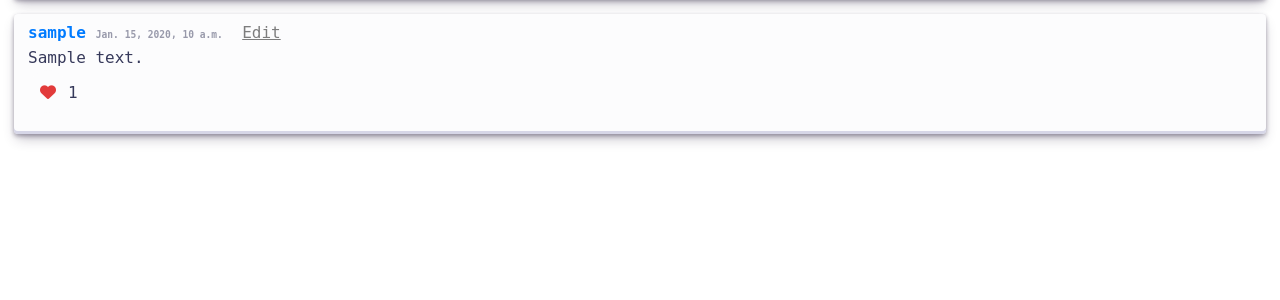
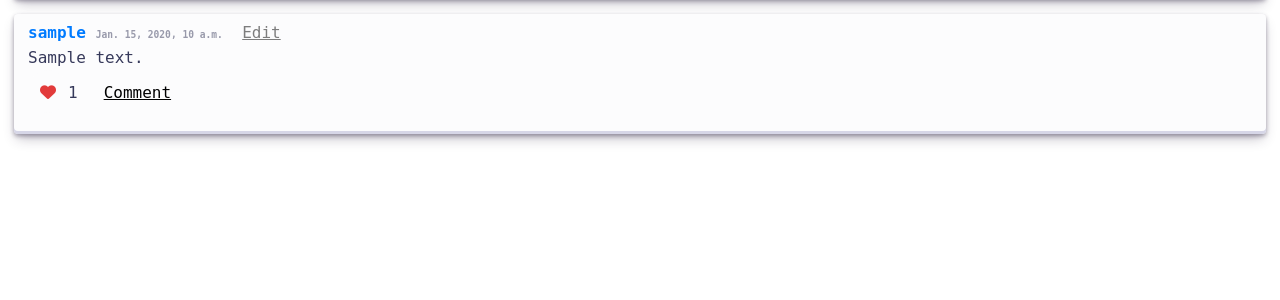
Before and after one commit to FeynmanVirus/Social-Network, a Django app: page / in a window 1280 px wide. Shown: the part 334-634 px from the top of the page. Run offline with Django 3.2, Linux system fonts and the light colour scheme; a user stored in the database is signed in; tables that the repository leaves empty hold one stand-in row (values such as "Sample post"); some libraries are stand-ins or nearby versions.

Commit message:
anonymous user can see posts but not like

```diff
--- a/network/models.py
+++ b/network/models.py
@@ -42,3 +42,12 @@ class UserLikes(models.Model):
 
     def __str__(self):
         return f"{self.like_user} likes {self.like_post}"
+
+class Comments(models.Model):
+    user = models.ForeignKey(settings.AUTH_USER_MODEL, on_delete=models.CASCADE, related_name="comment_user")
+    post = models.ForeignKey("Posts", on_delete=models.CASCADE, related_name="comments")
+    comment_text = models.CharField(max_length=1000, default='')
+    time_of_comment = models.DateTimeField(auto_now_add=True)
+
+    def __str__(self):
+        return f"{self.user} commented {self.comment_text} on {self.post} at {self.time_of_comment}"
--- a/network/static/network/index.js
+++ b/network/static/network/index.js
@@ -1,13 +1,15 @@
 document.addEventListener('DOMContentLoaded', function() {
-    // document.querySelector('#id_text').addEventListener('keyup', textAreaAdjust);
+    // newpost form
     try {
     document.querySelector('#newpost-form').addEventListener('submit', newPost);
     } catch (TypeError) {
     }
+    // empty the new_post textarea
     try {
     document.querySelector('#id_text').value = '';
     } catch (error) {
     }
+    //add listener to all edit buttons
     try {
         const editPostBtn = document.querySelectorAll('.edit-post')
         for (let i = 0; i < editPostBtn.length; i++) {
@@ -15,6 +17,8 @@ document.addEventListener('DOMContentLoaded', function() {
         }
     } catch (TypeError) {
     }
+    //add listener to all comment buttons
+
 })
 
 function editPost(event) {
--- a/network/static/network/styles.css
+++ b/network/static/network/styles.css
@@ -198,3 +198,19 @@ body {
 .edit-btn {
   height: 33px;
 }
+
+.add-comment {
+  background: none;
+  outline: none;
+  border: none;
+  margin-left: 20px;
+  text-decoration: underline;
+}
+
+.add-comment:focus {
+  outline: none;
+}
+
+.fa-regular {
+  margin-right: 10px;
+}
--- a/network/templates/network/index.html
+++ b/network/templates/network/index.html
@@ -28,9 +28,9 @@
             {% endif %}
             <span class="post-content">{{post.text_content}}</span>
             {% if post.id in liked_posts %}
-            <span class="likes-number" data-postid="{{post.id}}"><i class="likes-btn press"></i><span class="likes-no">{{post.likes}}</span></span>
+            <span class="likes-number" data-postid="{{post.id}}">{% if user.is_authenticated %}<i class="likes-btn press"></i>{% else %}<i class="fa-regular fa-heart"></i>{% endif %}<span class="likes-no">{{post.likes}}</span><button class="add-comment">Comment</button></span>
             {% else %}
-            <span class="likes-number" data-postid="{{post.id}}"><i class="likes-btn"></i><span class="likes-no">{{post.likes}}</span></span>
+            <span class="likes-number" data-postid="{{post.id}}">{% if user.is_authenticated %}<i class="likes-btn"></i>{% else %}<i class="fa-regular fa-heart"></i>{% endif %}<span class="likes-no">{{post.likes}}</span><button class="add-comment">Comment</button></span>
             {% endif %}
         </div>
     {% endfor %}
--- a/network/urls.py
+++ b/network/urls.py
@@ -13,5 +13,6 @@ urlpatterns = [
     path("follow/<str:user>", views.follow_user, name="follow"),
     path("following", views.following, name="following"),
     path("editpost/<int:postid>", views.edit_post, name="editpost"),
-    path("likepost/<int:postid>", views.like_post, name="likepost")
+    path("likepost/<int:postid>", views.like_post, name="likepost"),
+    path("comment/<int:postid>", views.comment, name="comment")
 ]
--- a/network/views.py
+++ b/network/views.py
@@ -13,12 +13,10 @@ import random
 from django.core.paginator import Paginator, EmptyPage, PageNotAnInteger
 
 def index(request):
-    if not request.user.is_authenticated:
-        return redirect('login')
-    new_post_form = NewPostForm()
-
+    # get page no.
     page = request.GET.get('page', 1)
 
+    # get all posts
     all_posts = Posts.objects.all().order_by('-date_of_creation')
 
     #paginate
@@ -31,16 +29,24 @@ def index(request):
     except EmptyPage:
         posts = paginate.page(paginate.num_pages)
 
-    #liked posts
-    user_get = User.objects.get(pk=request.user.id)
-    liked_posts = [post['like_post_id'] for post in user_get.liked_posts.all().values('like_post_id')]
+    # if logged in
+    if request.user.is_authenticated:
+        new_post_form = NewPostForm()
 
-    print(liked_posts)
+        #liked posts
+        user_get = User.objects.get(pk=request.user.id)
+        liked_posts = [post['like_post_id'] for post in user_get.liked_posts.all().values('like_post_id')]
 
+        print(liked_posts)
+
+        return render(request, "network/index.html", {
+            "form_post": new_post_form,
+            "posts": posts,
+            "liked_posts": liked_posts
+        })
+    #if not logged in
     return render(request, "network/index.html", {
-        "form_post": new_post_form,
-        "posts": posts,
-        "liked_posts": liked_posts
+        "posts": posts
     })
 
 
@@ -196,3 +202,7 @@ def like_post(request, postid):
         post.likes -= 1
         post.save()
     return JsonResponse({"user": request.user.username, "likes": post.likes}, status=200)
+
+@csrf_exempt
+def comment(request, postid):
+    pass
```
Also changed, not shown: network/migrations/0004_comments.py (added).
